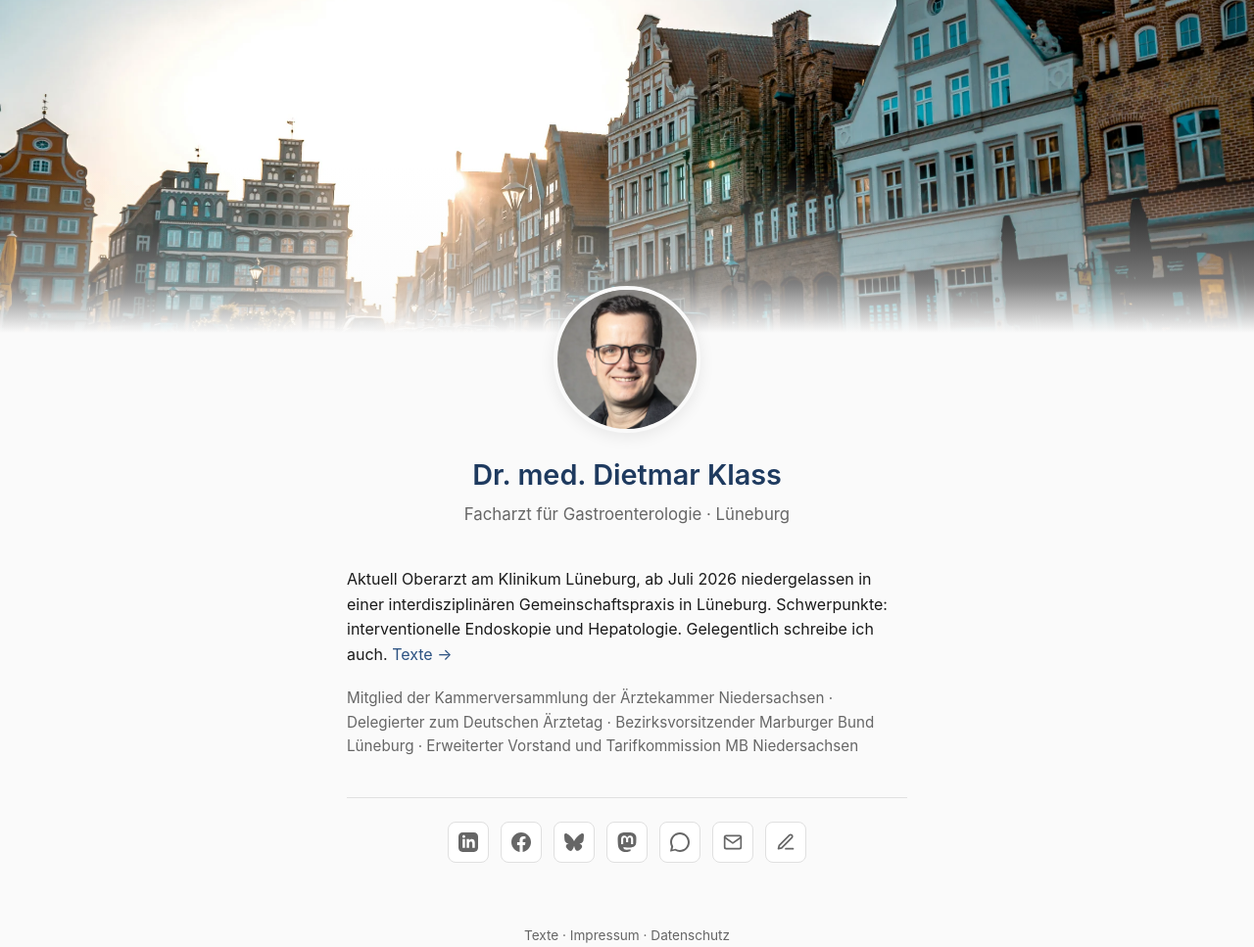
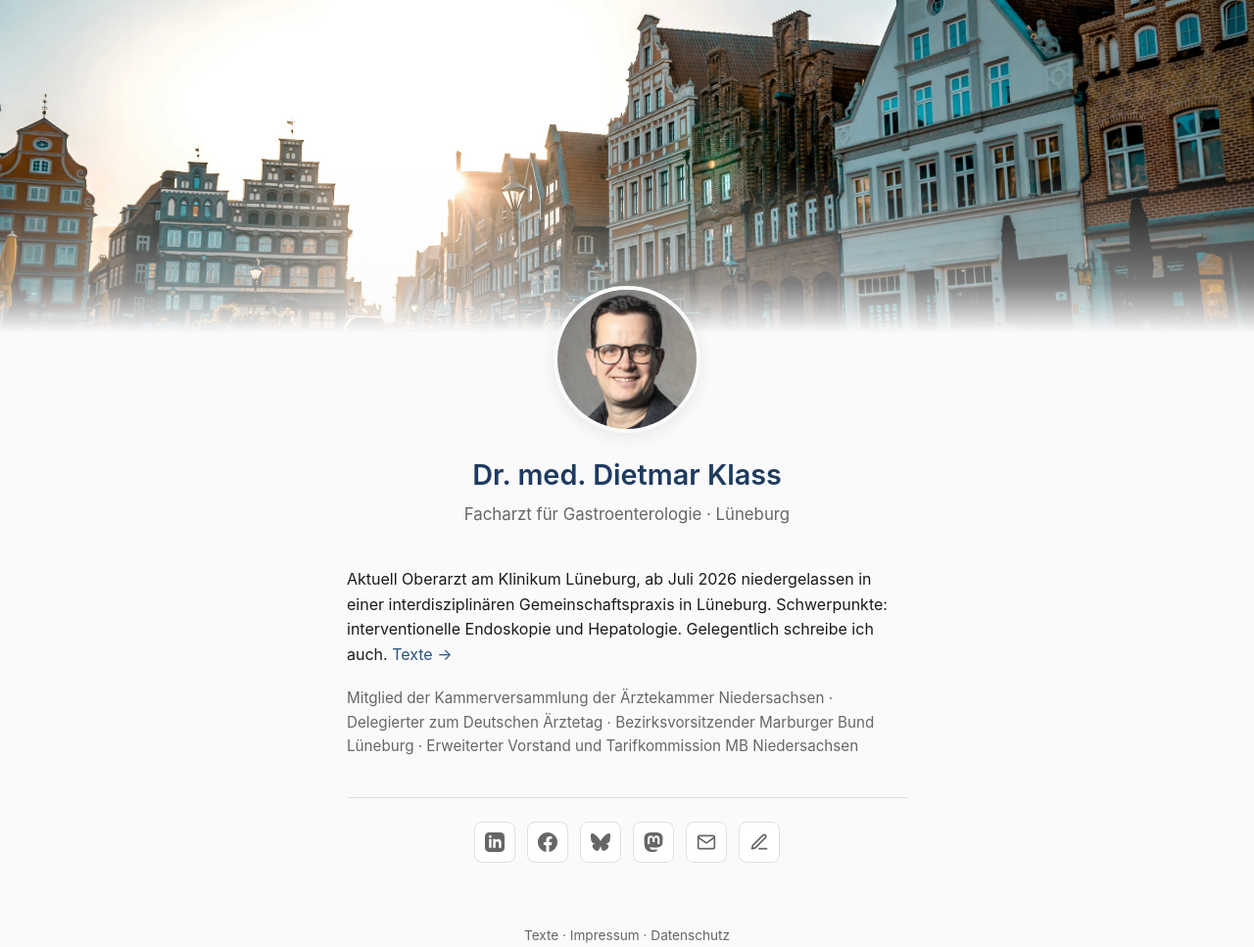
Before and after one commit to docdimy/drklass.de, a Jekyll site: the page index.html, which Jekyll copies as it is, in a window 1280 px wide. Shown: the whole page at 98% size. Built offline with Jekyll 4.4.1, drawn with Linux system fonts in a browser that asks for light colours.

Commit message:
Signal entfernt aus Icons, CSS und Datenschutz

```diff
--- a/datenschutz.html
+++ b/datenschutz.html
@@ -70,7 +70,7 @@
   <h2>Verlinkung sozialer Netzwerke</h2>
   <p>
     Auf der Startseite befinden sich Verweise (einfache Links) auf Profile
-    bei LinkedIn, Facebook, Bluesky, Mastodon und Signal sowie eine
+    bei LinkedIn, Facebook, Bluesky und Mastodon sowie eine
     E-Mail-Adresse. Auf den einzelnen Textseiten befinden sich zusätzlich
     Teilen-Links für LinkedIn, Facebook, Bluesky, X und E-Mail.
     Es handelt sich ausschließlich um Links, nicht um eingebettete Inhalte
--- a/index.html
+++ b/index.html
@@ -142,8 +142,7 @@
   .social-icons a.instagram:hover, .social-icons a.instagram:focus-visible { color: #F58529; border-color: #F58529; }
   .social-icons a.facebook:hover, .social-icons a.facebook:focus-visible { color: #1877F2; border-color: #1877F2; }
   .social-icons a.mastodon:hover,  .social-icons a.mastodon:focus-visible  { color: #6364FF; border-color: #6364FF; }
-  .social-icons a.signal:hover,    .social-icons a.signal:focus-visible    { color: #3A76F0; border-color: #3A76F0; }
-  .social-icons a.email:hover,     .social-icons a.email:focus-visible     { color: var(--accent); border-color: var(--accent); }
+.social-icons a.email:hover,     .social-icons a.email:focus-visible     { color: var(--accent); border-color: var(--accent); }
   .social-icons a.texte:hover,     .social-icons a.texte:focus-visible     { color: #8b1a1a; border-color: #8b1a1a; }
   .texte-link { color: var(--accent); text-decoration: none; }
   .texte-link:hover { text-decoration: underline; }
@@ -209,11 +208,7 @@
           <path d="M23.268 5.313c-.35-2.578-2.617-4.61-5.304-5.004C17.51.242 15.792 0 11.813 0h-.03c-3.98 0-4.835.242-5.288.309C3.882.692 1.496 2.518.917 5.127.64 6.412.61 7.837.661 9.143c.074 1.874.088 3.745.26 5.611.118 1.24.325 2.47.62 3.68.55 2.237 2.777 4.098 4.96 4.857 2.336.792 4.849.923 7.256.38.265-.061.527-.132.786-.213.585-.184 1.27-.39 1.774-.753a.057.057 0 0 0 .023-.043v-1.809a.052.052 0 0 0-.02-.041.053.053 0 0 0-.046-.01 20.282 20.282 0 0 1-4.709.545c-2.73 0-3.463-1.284-3.674-1.818a5.593 5.593 0 0 1-.319-1.433.053.053 0 0 1 .066-.054c1.517.363 3.072.546 4.632.546.376 0 .75 0 1.125-.01 1.57-.044 3.224-.124 4.768-.422.038-.008.077-.015.11-.024 2.435-.464 4.753-1.92 4.989-5.604.008-.145.03-1.52.03-1.67.002-.512.167-3.63-.024-5.545zm-3.748 9.195h-2.561V8.29c0-1.309-.55-1.976-1.67-1.976-1.23 0-1.846.79-1.846 2.35v3.403h-2.546V8.663c0-1.56-.617-2.35-1.848-2.35-1.112 0-1.668.668-1.67 1.977v6.218H4.822V8.102c0-1.31.337-2.35 1.011-3.12.696-.77 1.608-1.164 2.74-1.164 1.311 0 2.302.5 2.962 1.498l.638 1.06.638-1.06c.66-.999 1.65-1.498 2.96-1.498 1.13 0 2.043.395 2.74 1.164.675.77 1.012 1.81 1.012 3.12z"/>
         </svg>
       </a>
-      <a class="signal" href="https://signal.me/#u/drklass.01" aria-label="Signal" title="Signal">
-        <svg viewBox="0 0 24 24" fill="currentColor" aria-hidden="true">
-          <path d="M12 0C5.373 0 0 5.373 0 12c0 1.954.469 3.798 1.296 5.43L.075 22.65a.6.6 0 0 0 .724.724l5.22-1.221A11.94 11.94 0 0 0 12 24c6.627 0 12-5.373 12-12S18.627 0 12 0zm0 21.6a9.55 9.55 0 0 1-4.846-1.317.6.6 0 0 0-.44-.069l-3.834.897.897-3.834a.6.6 0 0 0-.069-.44A9.55 9.55 0 0 1 2.4 12C2.4 6.704 6.704 2.4 12 2.4S21.6 6.704 21.6 12 17.296 21.6 12 21.6z"/>
-        </svg>
-      </a>
+
       <a class="email" href="mailto:info@drklass.de" aria-label="E-Mail" title="E-Mail">
         <svg viewBox="0 0 24 24" fill="none" stroke="currentColor" stroke-width="2" stroke-linecap="round" stroke-linejoin="round" aria-hidden="true">
           <path d="M4 4h16c1.1 0 2 .9 2 2v12c0 1.1-.9 2-2 2H4c-1.1 0-2-.9-2-2V6c0-1.1.9-2 2-2z"/>
```
